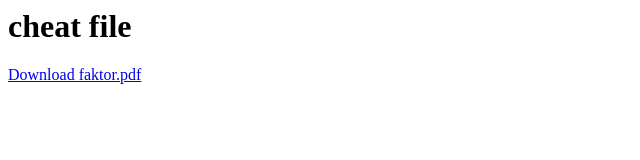
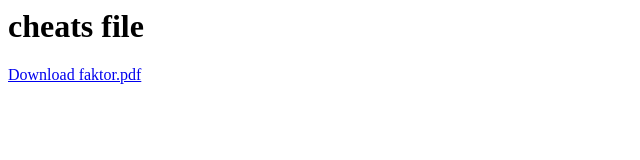
Before and after one commit to filedownloade/filedownloade.github.io, a plain HTML site: page index.html in a window 1280 px wide. Shown: the full height of the page, 0-640 px from the left. Drawn offline with Linux system fonts and the light colour scheme.

Commit message:
Update index.html

```diff
--- a/index.html
+++ b/index.html
@@ -1,2 +1,2 @@
-<h1>cheat file</h1>
+<h1>cheats file</h1>
 <a href="faktor.pdf" download="faktor.pdf">Download faktor.pdf</a>
```
